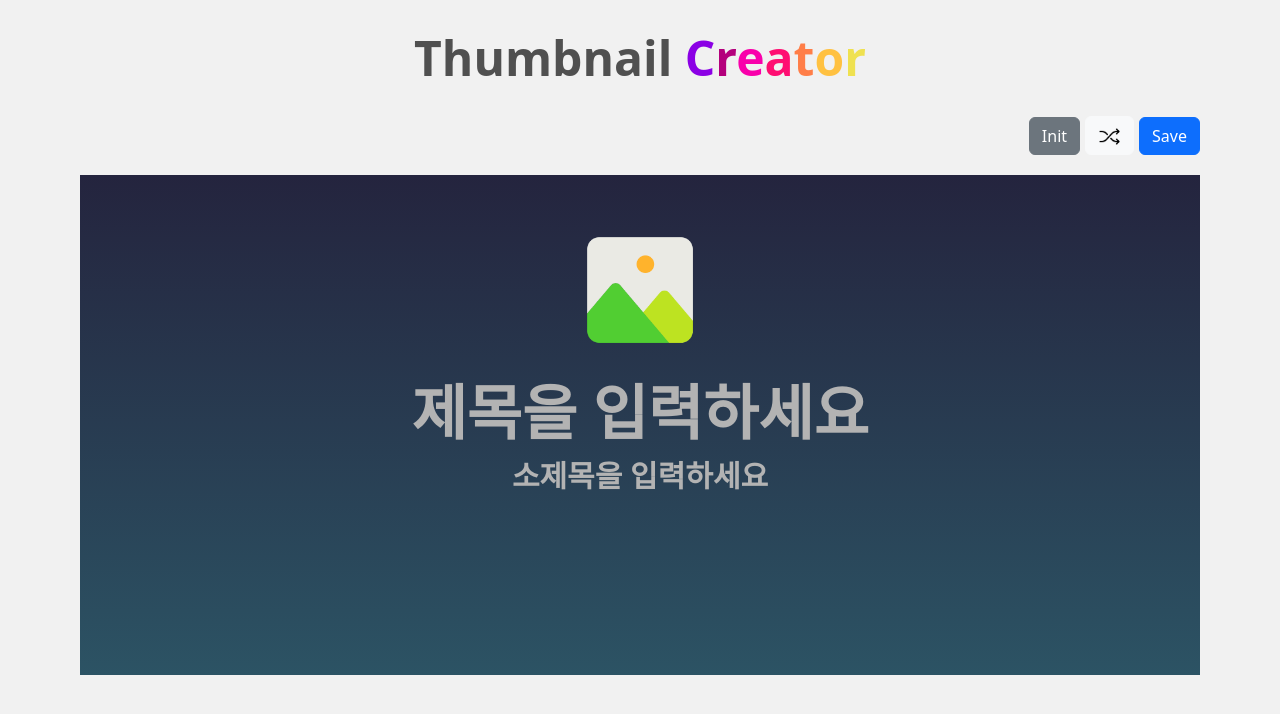
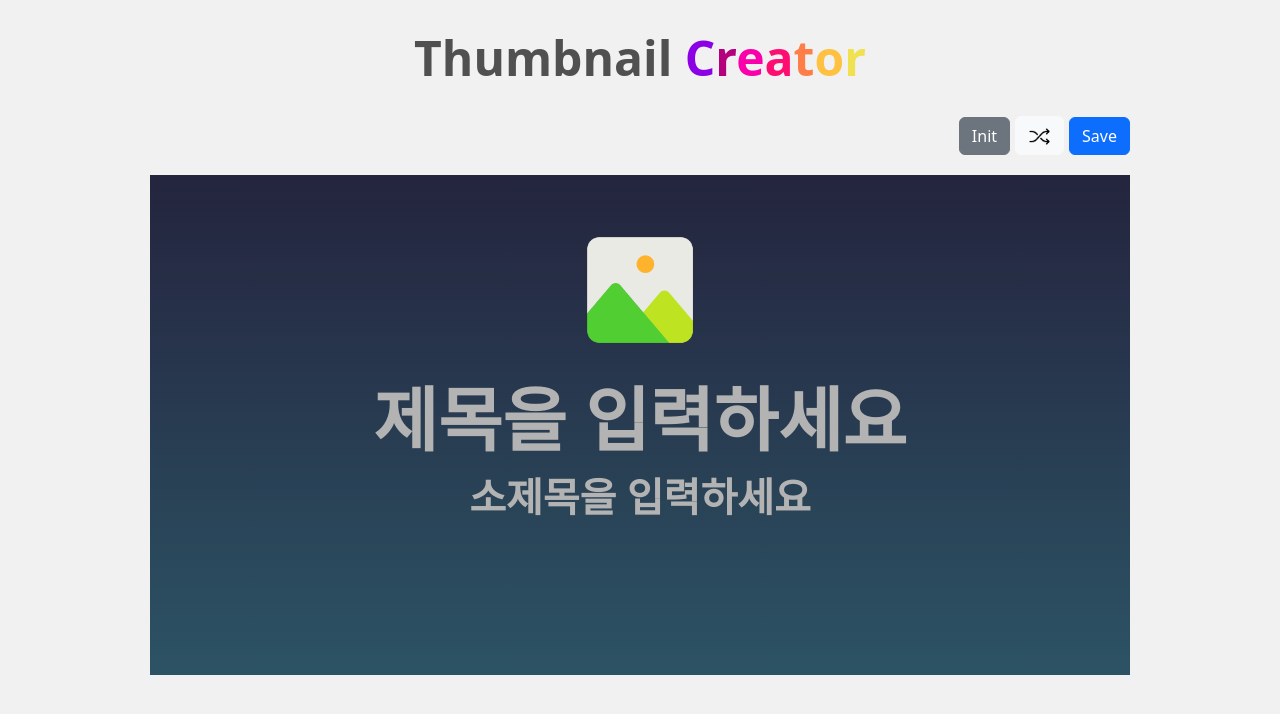
Before and after one commit to seul22/thumbnail-creator, a React (Create React App) app: page / in a window 1280 px wide. Shown: the top 714 px of the page. Built offline with nearby package versions, Linux system fonts and the light colour scheme.

Commit message:
style: Thumbnail.css 전반적인 스타일 변경

```diff
--- a/src/container/Thumbnail/Thumbnail.css
+++ b/src/container/Thumbnail/Thumbnail.css
@@ -16,12 +16,12 @@ p {
 #btn-area {
   display: block;
   margin-top: 20px;
-  margin-right: 80px;
+  margin-right: 150px;
   text-align: end;
 }
 
 #thumbnail-div {
-  margin: 20px 80px;
+  margin: 20px 150px;
 }
 
 #thumbnail-area {
@@ -59,7 +59,7 @@ p {
 }
 
 #heading {
-  font-size: 60px;
+  font-size: 70px;
   border: 0px;
   text-align: center;
   font-weight: 600;
@@ -70,7 +70,7 @@ p {
 }
 
 #subheading {
-  font-size: 30px;
+  font-size: 40px;
   border: 0px;
   text-align: center;
   font-weight: 600;
```
